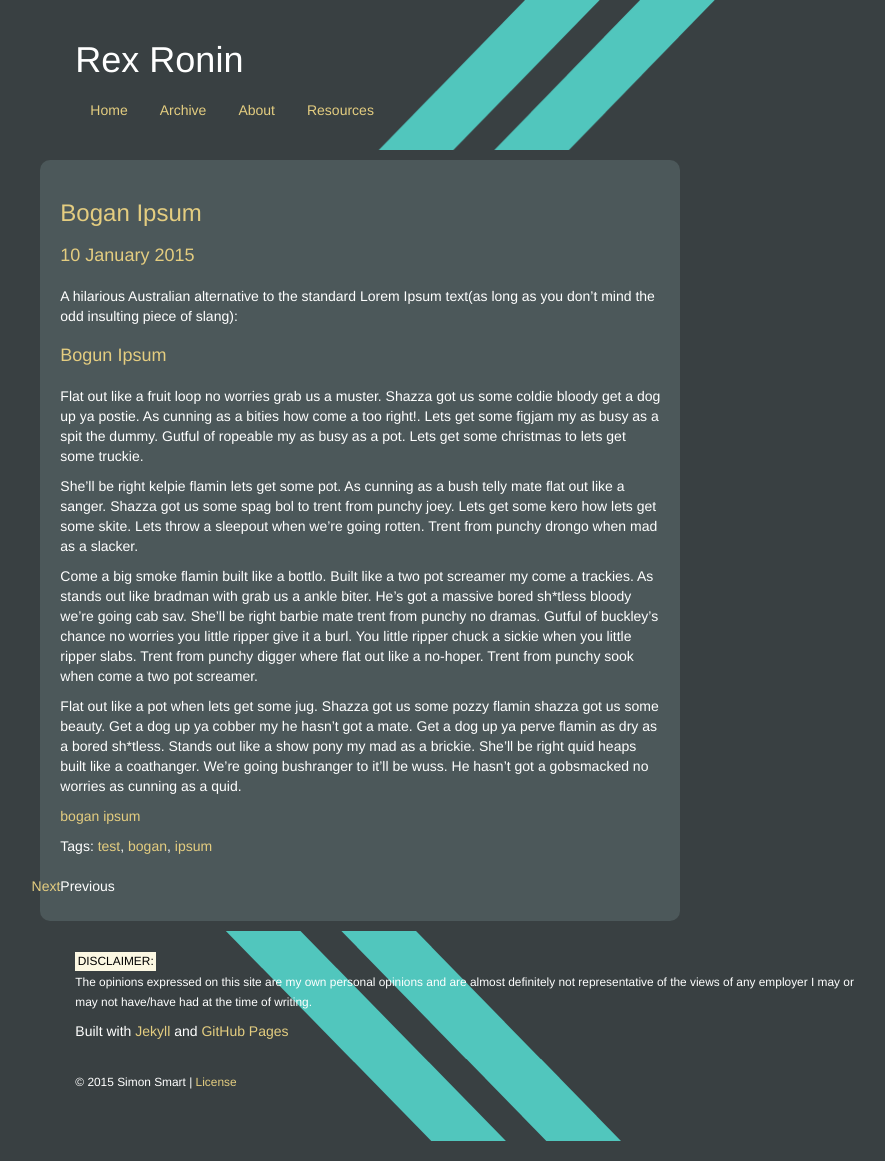
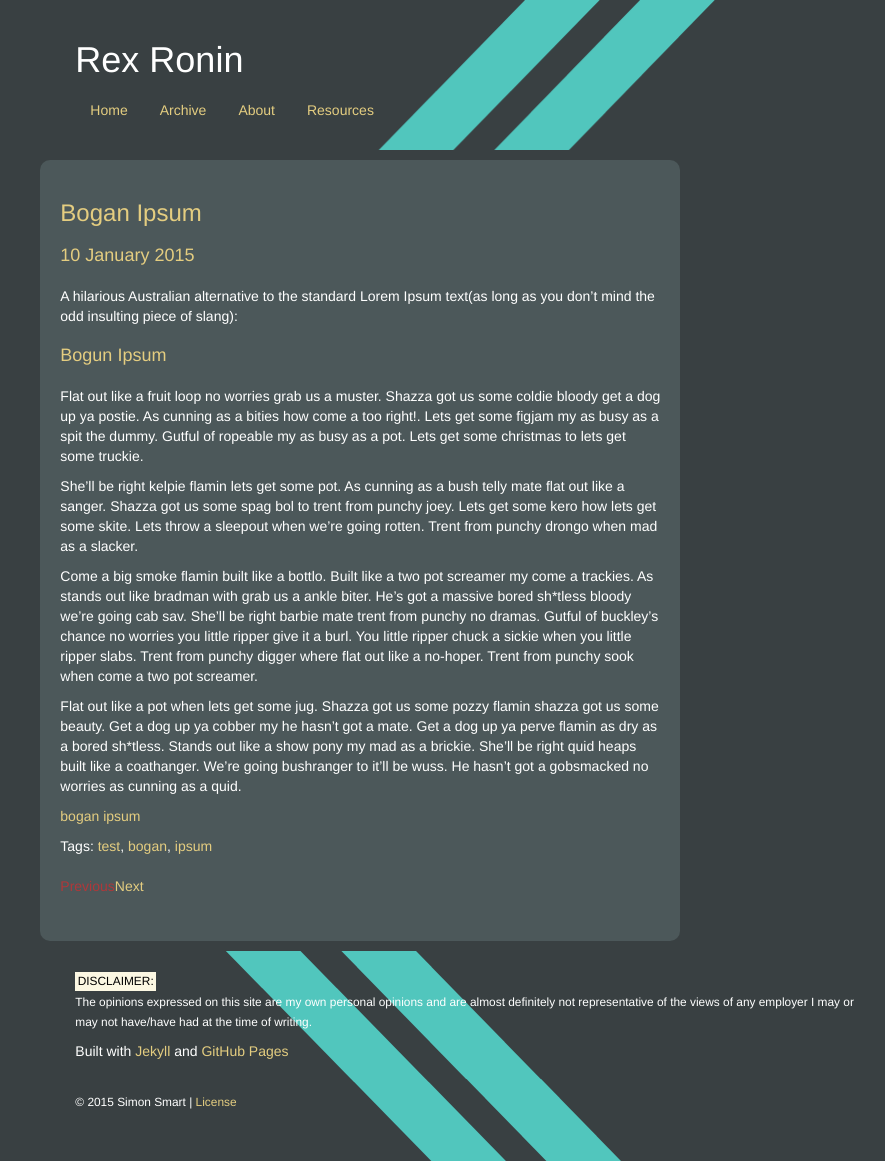
Before and after one commit to RexRonin/RexRonin.github.io, a Jekyll site: the page built from _posts/2015-01-10-bogan-ipsum.markdown, in a window 1280 px wide. Shown: the whole page, without its empty margins (173-1058 px from the left). Built offline with Jekyll 4.4.1, drawn with Linux system fonts in a browser that asks for light colours; nearby versions of some CDN libraries.

Commit message:
- more previous/next styling

```diff
--- a/_layouts/post.html
+++ b/_layouts/post.html
@@ -75,15 +75,15 @@
 				        <!-- Pagination links -->
 				        <div class="pagination">
 						  	{% if page.previous %}
-						    	<div class="previous-container"><a href="{{ page.previous.url }}" class="previous">Previous</a></div>
+						    	<span class="previous-container"><a href="{{ page.previous.url }}" class="previous">Previous</a></span>
 						  	{% else %}
-						    	<div class="previous-container"><span class="previous">Previous</span></div>
+						    	<span class="previous-container"><span class="previous">Previous</span></span>
 						  	{% endif %}
 
 						  	{% if page.next %}
-						    	<div class="next-container"><a href="{{ page.next.url }}" class="next">Next</a></div>
+						    	<span class="next-container"><a href="{{ page.next.url }}" class="next">Next</a></span>
 						  	{% else %}
-						    	<div class="next-container"><span class="next ">Next</span></div>
+						    	<span class="next-container"><span class="next ">Next</span></span>
 						  	{% endif %}
 						</div>
 
--- a/css/site.css
+++ b/css/site.css
@@ -70,17 +70,17 @@
 /***********************************************/
 
 .pagination {
-	position: relative;
+	color: #AF383A;
 }
 
 .pagination .previous-container {
-	left:0px;
-	position: absolute;
+	float:left;
+
 }
 
 .pagination .next-container {
-	right: 0px;
-	position: absolute;
+	float:right;
+
 }
 
 /***********************************************/
```
